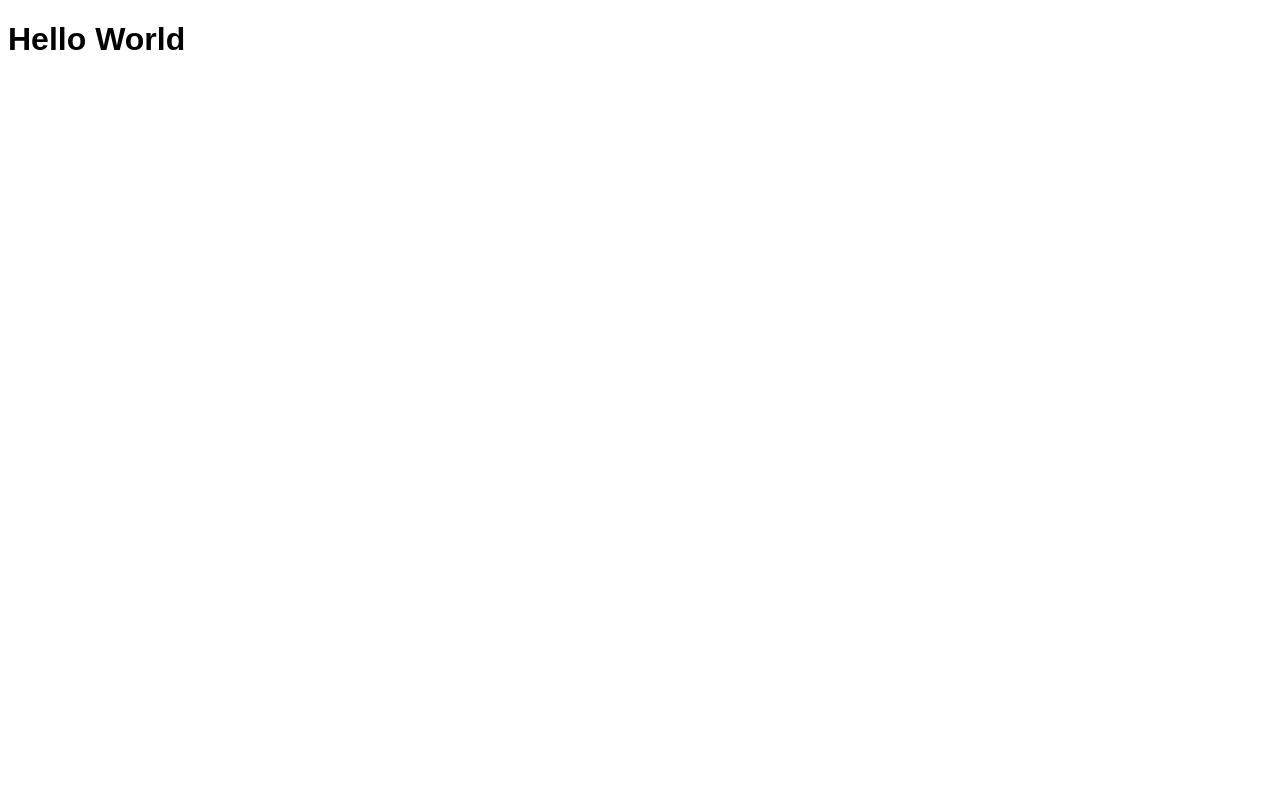
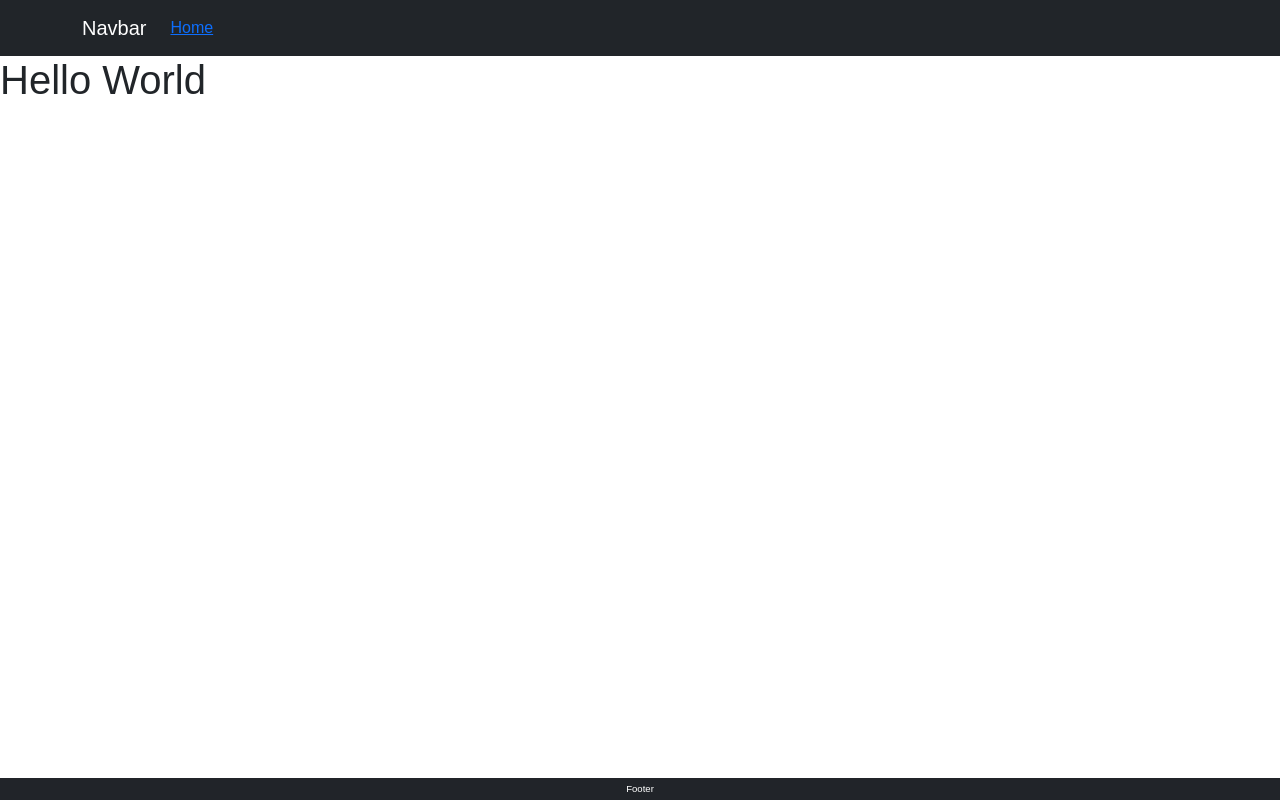
Before and after one commit to MSiestoGarabana/getATech-client, a React (Create React App) app: page / in a window 1280 px wide. Built offline with nearby package versions, Linux system fonts and the light colour scheme.

Commit message:
Basic Nav&Footer

```diff
--- a/src/components/App.jsx
+++ b/src/components/App.jsx
@@ -1,9 +1,14 @@
+import 'bootstrap/dist/css/bootstrap.min.css';
 import './App.css';
+import Navigation from './Navigation/Navigation';
+import Footer from './Footer/Footer';
 
 function App() {
   return (
     <div className="App">
+      <Navigation />
       <h1>Hello World</h1>
+      <Footer />
     </div>
   );
 }
--- /dev/null
+++ b/src/components/Footer/Footer.css
@@ -0,0 +1,11 @@
+footer {
+    background-color: #212429;
+    color: white;
+    text-align: center;
+    padding: 4px;
+    position: fixed;
+    font-size: .6em;
+    width: 100%;
+    left: 0;
+    bottom: 0;
+}
--- /dev/null
+++ b/src/components/Footer/Footer.jsx
@@ -0,0 +1,7 @@
+import './Footer.css'
+function Footer() {
+    return (
+        <footer>Footer</footer>
+    )
+}
+export default Footer
--- /dev/null
+++ b/src/components/Navigation/Navigation.jsx
@@ -0,0 +1,17 @@
+import { Nav, Navbar, Container } from 'react-bootstrap'
+import { Link } from 'react-router-dom'
+function Navigation() {
+    return (
+        <Navbar bg="dark" variant="dark">
+            <Container>
+                <Navbar.Brand href="#home">Navbar</Navbar.Brand>
+                <Nav className="me-auto">
+                    <Nav.Link as="span">
+                        <Link to="/">Home </Link>
+                    </Nav.Link>
+                </Nav>
+            </Container>
+        </Navbar>
+    )
+}
+export default Navigation
--- a/src/index.js
+++ b/src/index.js
@@ -2,7 +2,11 @@ import React from 'react';
 import ReactDOM from 'react-dom/client';
 import App from './components/App';
 
+import { BrowserRouter as Router } from 'react-router-dom';
+
 const root = ReactDOM.createRoot(document.getElementById('root'));
 root.render(
+    <Router>
     <App />
+    </Router>
 );
```
